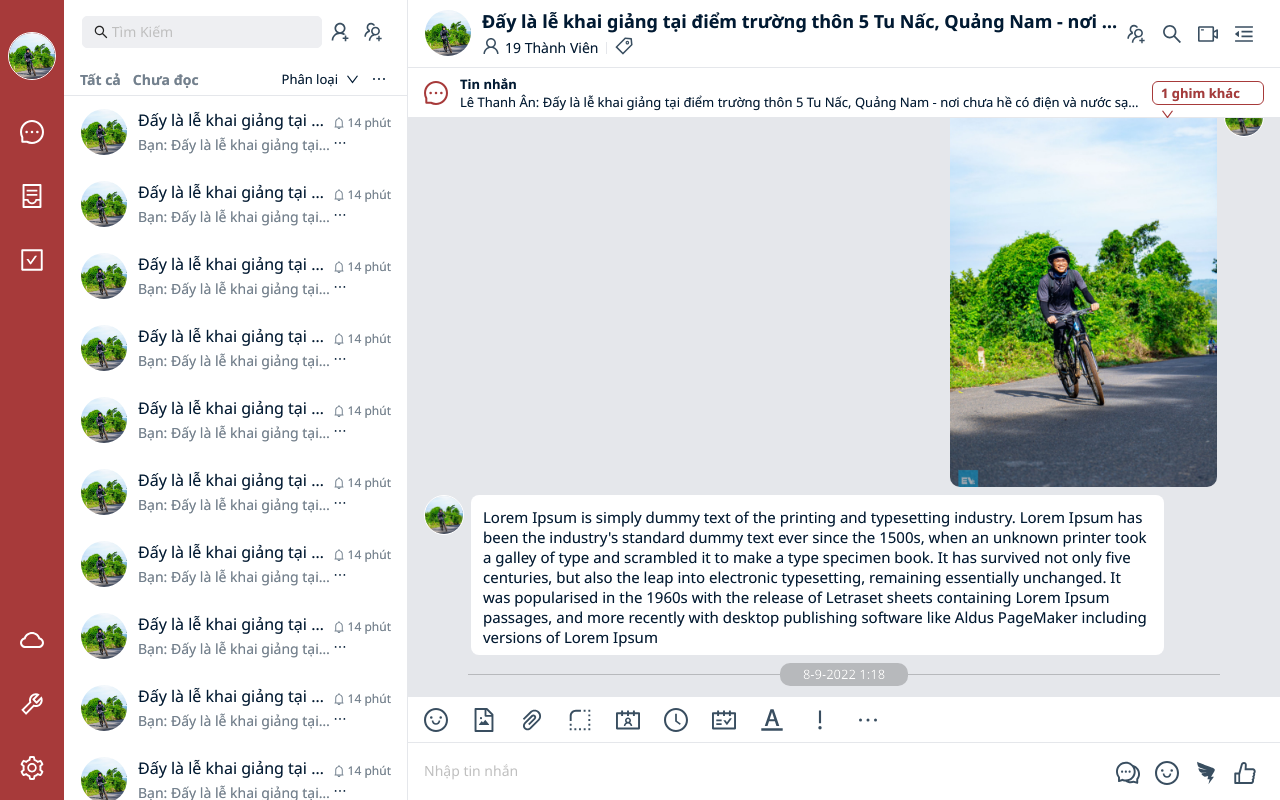
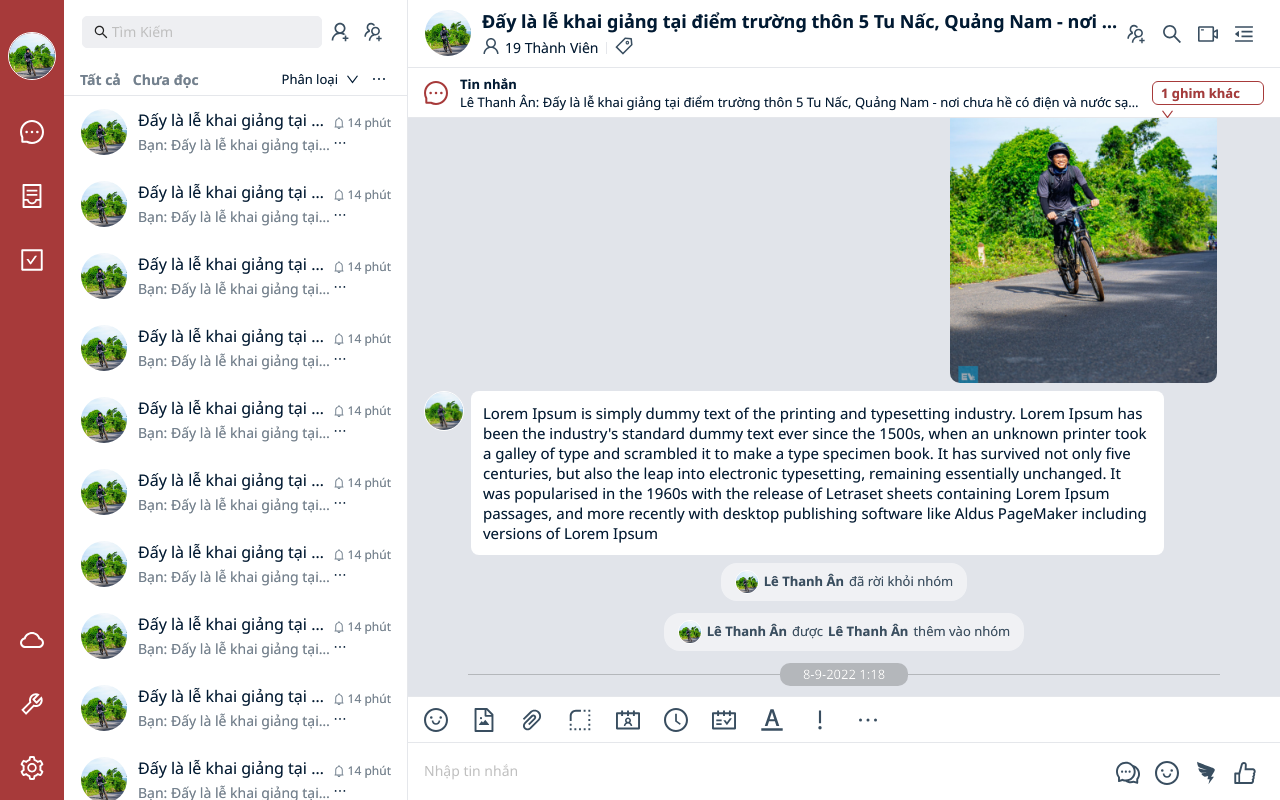
Before and after one commit to thanhan11315/Chat, a React (Create React App) app: page / in a window 1280 px wide. Built offline with nearby package versions, Linux system fonts and the light colour scheme.

Commit message:
test icon

```diff
--- a/src/layouts/DefaultLayout/index.css
+++ b/src/layouts/DefaultLayout/index.css
@@ -730,7 +730,7 @@ li {
 #wrapper .box-nav-3 .box-chat {
   height: 100%;
   overflow-y: scroll;
-  background-color: var(--N30);
+  background-color: var(--N50);
   display: flex;
   flex-direction: column-reverse;
 }
@@ -754,6 +754,11 @@ li {
   justify-content: flex-end;
 }
 
+#wrapper .box-nav-3 .box-chat .box-me .content-chat .anticon svg {
+  width: 40px;
+  height: 40px;
+}
+
 #wrapper .box-nav-3 .box-chat .me {
   max-width: calc(100% - 116px);
   display: flex;
@@ -764,7 +769,6 @@ li {
   position: relative;
   display: block;
   padding: 12px;
-  padding-bottom: 8px;
   border-radius: 8px;
   background: var(--R40);
   color: var(--primary-text);
@@ -1076,6 +1080,67 @@ li {
   text-align: center;
 }
 
+#wrapper .box-message {
+  padding: 0px 5px 12px;
+  justify-content: center;
+  align-items: center;
+}
+
+#wrapper .box-message .event-message {
+  background-color: var(--WA50);
+  border-radius: 16px;
+  padding: 7px 14px;
+  align-items: center;
+}
+
+#wrapper .box-message .event-message .image-message {
+  cursor: pointer;
+}
+
+#wrapper .box-message .event-message .name-message {
+  margin-left: 5px;
+  cursor: pointer;
+  font-weight: 600;
+  color: var(--NG60);
+  line-height: 1.5em;
+  font-size: 13px;
+}
+
+#wrapper .box-message .event-message .content-message {
+  margin-left: 5px;
+  font-weight: 400px;
+  font-size: 13px;
+  line-height: 1.5em;
+  color: var(--NG60);
+}
+
+.ant-popover-inner-content {
+  max-width: 350px;
+}
+
+.box-choose-icon {
+  display: flex;
+  gap: 4px;
+  flex-wrap: wrap !important;
+}
+.box-choose-icon .choose-icon {
+  width: 36px;
+  height: 36px;
+  cursor: pointer;
+  display: flex;
+  align-items: center;
+  justify-content: center;
+  border-radius: 6px;
+}
+.box-choose-icon .choose-icon:hover {
+  background-color: var(--N40);
+}
+
+.box-choose-icon .choose-icon .anticon svg {
+  width: 26px;
+  height: 26px;
+}
+
 @media screen and (max-width: 992px) {
   #wrapper .box-nav-3 .box-nav-chat .button-phone {
     display: block;
--- a/src/layouts/DefaultLayout/index.js
+++ b/src/layouts/DefaultLayout/index.js
@@ -33,6 +33,10 @@ import {
   FolderOutlined,
   LeftOutlined,
   CaretUpOutlined,
+  FrownOutlined,
+  SmileTwoTone,
+  DislikeTwoTone,
+  LikeTwoTone,
 } from "@ant-design/icons";
 import React from "react";
 import "./index.css";
@@ -65,7 +69,6 @@ function DefaultLayout({ children }) {
 
   const enterChat = () => {
     setValueChat(valueChat);
-
     if (valueChat.trim() !== "" && valueChat !== null) {
       render(valueChat);
     }
@@ -107,15 +110,10 @@ function DefaultLayout({ children }) {
       { url: URL.createObjectURL(e.target.files[0]), ...date },
       ...valueChats,
     ]);
-    console.log([
-      { url: URL.createObjectURL(e.target.files[0]), ...date },
-      ...valueChats,
-    ]);
   };
 
   const onChangeFile = (e) => {
     setValueChats([{ file: e.target.files[0], ...date }, ...valueChats]);
-    console.log([{ file: e.target.files[0], ...date }, ...valueChats]);
   };
 
   const content = (
@@ -153,6 +151,54 @@ function DefaultLayout({ children }) {
         {/* <input type="file" webkitdirectory mozdirectory directory /> */}
         <FolderOutlined style={{ marginRight: "5px" }} /> Chọn thư mục
       </div>
+    </div>
+  );
+
+  const onClickIcon = (e) => {
+    setValueChats([{ content: e, ...date }, ...valueChats]);
+    console.log([{ content: e, ...date }, ...valueChats]);
+  };
+
+  const iconRender = [
+    <span style={{ fontSize: "24px" }}>😘</span>,
+    <SmileTwoTone />,
+    <DislikeTwoTone />,
+    <LikeTwoTone />,
+    <FrownOutlined />,
+    <FrownOutlined />,
+    <FrownOutlined />,
+    <FrownOutlined />,
+    <FrownOutlined />,
+    <SmileTwoTone />,
+    <DislikeTwoTone />,
+    <LikeTwoTone />,
+    <FrownOutlined />,
+    <FrownOutlined />,
+    <FrownOutlined />,
+    <FrownOutlined />,
+    <FrownOutlined />,
+    <SmileTwoTone />,
+    <DislikeTwoTone />,
+    <LikeTwoTone />,
+    <FrownOutlined />,
+    <FrownOutlined />,
+    <FrownOutlined />,
+    <FrownOutlined />,
+  ];
+
+  const contentIcon = (
+    <div className="box-choose-icon">
+      {iconRender.map((value, key) => {
+        return (
+          <div
+            className="choose-icon"
+            key={key}
+            onClick={() => onClickIcon(value)}
+          >
+            {value}
+          </div>
+        );
+      })}
     </div>
   );
 
@@ -536,6 +582,48 @@ function DefaultLayout({ children }) {
               </span>
               <div className="line" />
             </div>
+            <Row className="box-message">
+              <Row className="event-message">
+                <Col className="image-message">
+                  <img
+                    src={AvatarAn}
+                    alt="img not load"
+                    style={{
+                      border: "0.5px solid #fff",
+                      borderRadius: "50%",
+                      objectFit: "cover",
+                      width: "24px",
+                      height: "24px",
+                      cursor: "pointer",
+                    }}
+                  />
+                </Col>
+                <Col className="name-message">Lê Thanh Ân</Col>
+                <Col className="content-message">được</Col>
+                <Col className="name-message">Lê Thanh Ân</Col>
+                <Col className="content-message">thêm vào nhóm</Col>
+              </Row>
+            </Row>
+            <Row className="box-message">
+              <Row className="event-message">
+                <Col className="image-message">
+                  <img
+                    src={AvatarAn}
+                    alt="img not load"
+                    style={{
+                      border: "0.5px solid #fff",
+                      borderRadius: "50%",
+                      objectFit: "cover",
+                      width: "24px",
+                      height: "24px",
+                      cursor: "pointer",
+                    }}
+                  />
+                </Col>
+                <Col className="name-message">Lê Thanh Ân</Col>
+                <Col className="content-message">đã rời khỏi nhóm</Col>
+              </Row>
+            </Row>
             <div className="box-other-people">
               <div className="other-people">
                 <div className="img-chat">
@@ -598,9 +686,17 @@ function DefaultLayout({ children }) {
           </div>
           <div className="nav-input-chat">
             <Row className="nav-input">
-              <div>
-                <SmileOutlined />
-              </div>
+              <Popover
+                placement="topLeft"
+                content={contentIcon}
+                trigger="click"
+              >
+                <Tooltip placement="leftBottom" title="Gửi Icon">
+                  <div>
+                    <SmileOutlined />
+                  </div>
+                </Tooltip>
+              </Popover>
               <Tooltip placement="leftBottom" title="Gửi hình ảnh">
                 <div
                   onClick={() => {
@@ -621,7 +717,7 @@ function DefaultLayout({ children }) {
                   />
                 </div>
               </Tooltip>
-              <Popover content={content} trigger="click">
+              <Popover placement="topLeft" content={content} trigger="click">
                 <Tooltip placement="leftBottom" title="Đính kèm File">
                   <div>
                     <PaperClipOutlined />
```
